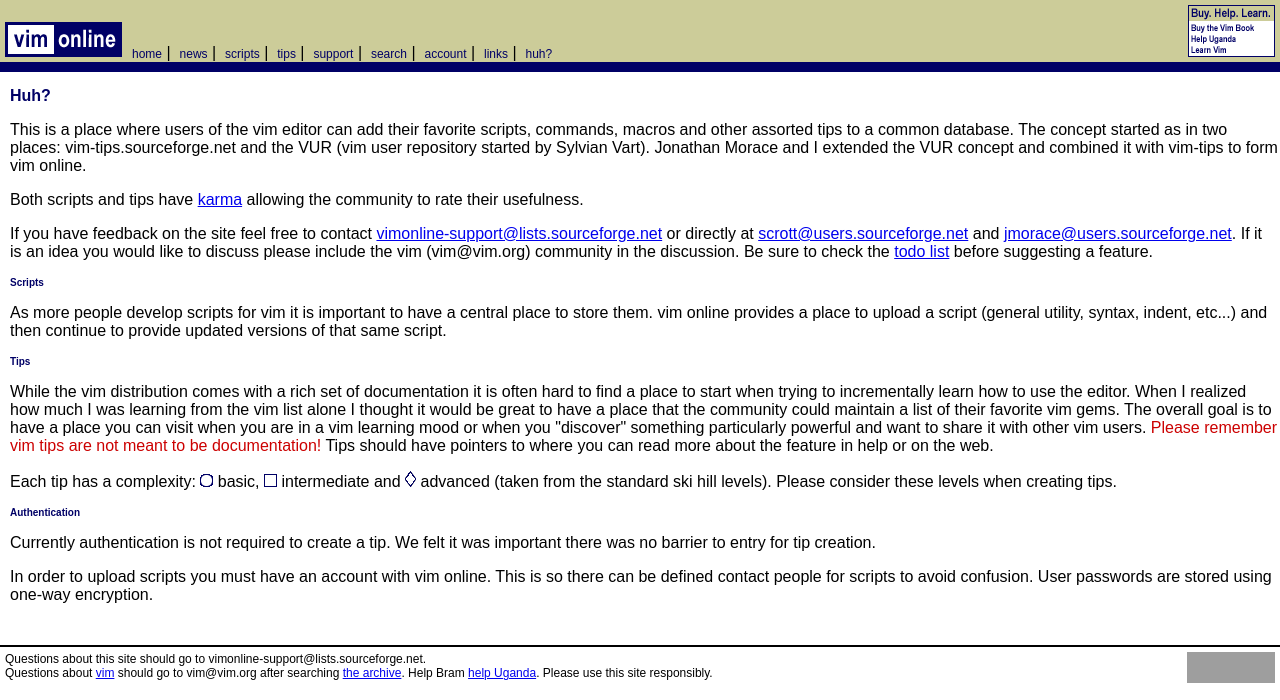
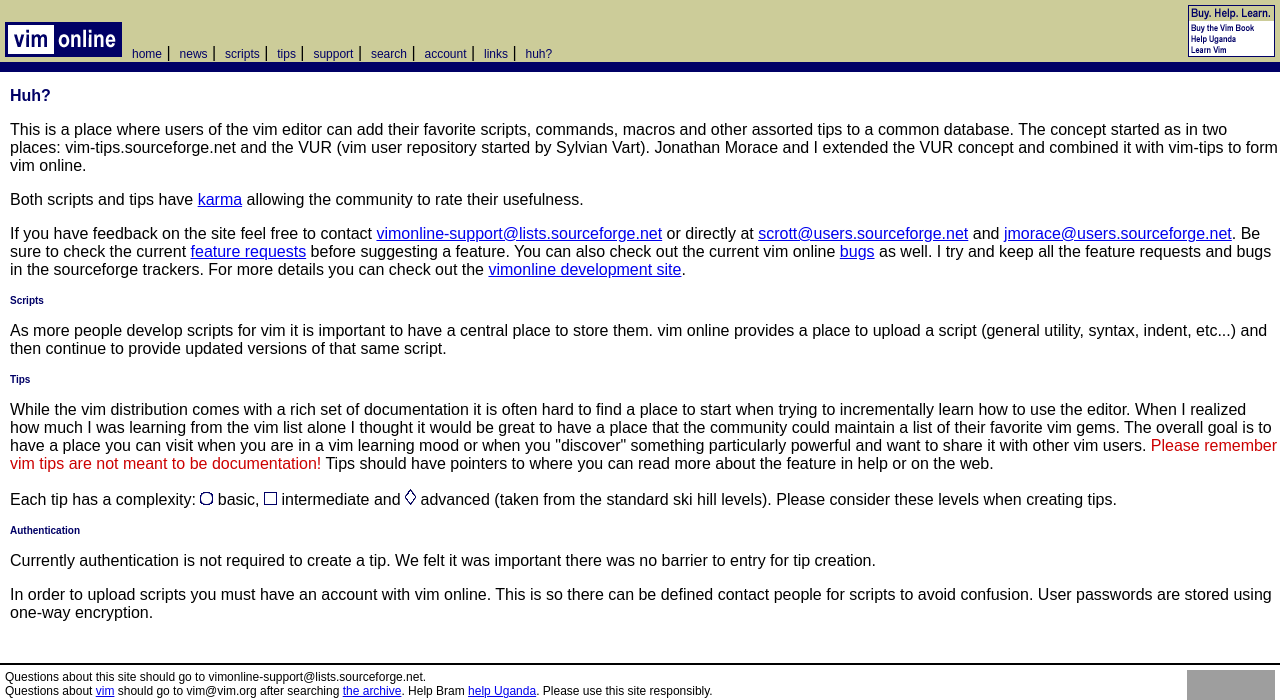
Before and after one commit to greg0ire/vimonline, a PHP site: page /huh.php in a window 1280 px wide. Shown: the top 700 px of the page. Run offline with PHP 8.4, Linux system fonts and the light colour scheme; grey boxes are pictures that could not be loaded.

Commit message:
point to bugs and feature requests as well as dev site

```diff
--- a/htdocs/huh.php
+++ b/htdocs/huh.php
@@ -27,9 +27,9 @@ to rate their usefulness.
 If you have feedback on the site feel free to contact
 <a href="mailto:vimonline-support@lists.sourceforge.net">vimonline-support@lists.sourceforge.net</a> or
 directly at <a href="mailto:scrott@users.sourceforge.net">scrott@users.sourceforge.net</a> and <a href="mailto:jmorace@users.sourceforge.net">jmorace@users.sourceforge.net</a>.
-If it is an idea you would like to discuss please include the vim (vim@vim.org)
-community in the discussion. Be sure to check the <a href="todo.php">todo list</a>
-before suggesting a feature.
+Be sure to check the current <a href="https://sourceforge.net/tracker/?atid=391890&group_id=27891&func=browse">feature requests</a> before suggesting a feature. You can also check out the current
+vim online <a href="https://sourceforge.net/tracker/?atid=391887&group_id=27891&func=browse">bugs</a> as well. I try and keep all the feature requests and bugs in the sourceforge trackers.
+For more details you can check out the <a href="http://vimonline.sf.net">vimonline development site</a>.
 </p>
 <h3>Scripts</h3>
 <p>As more people develop scripts for vim it is important to have a central place
```
